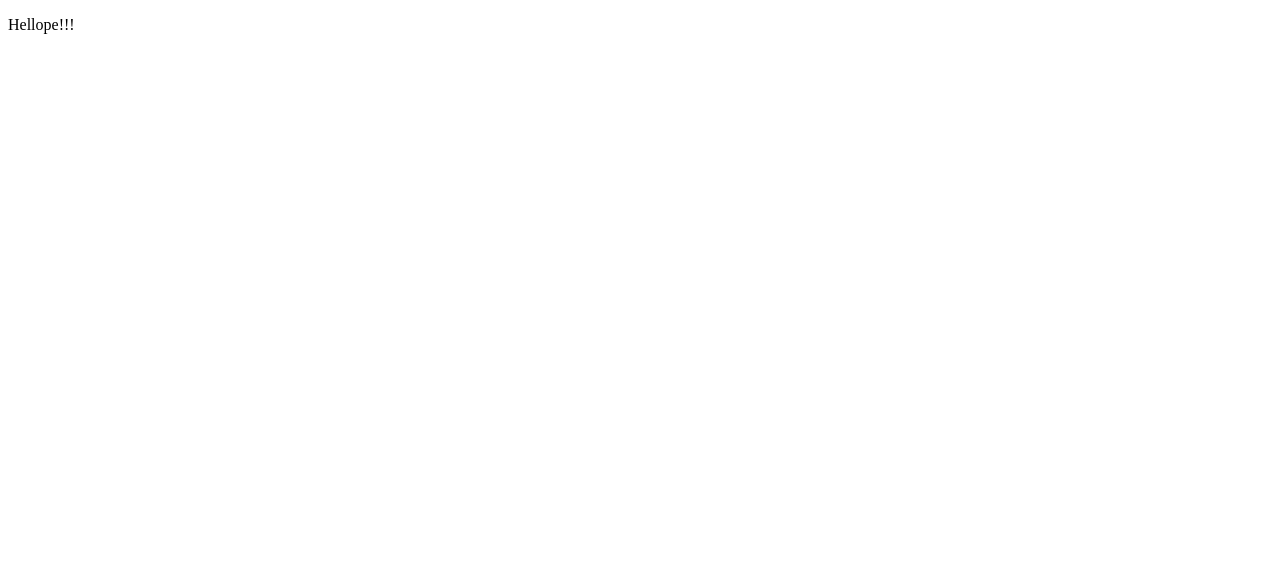
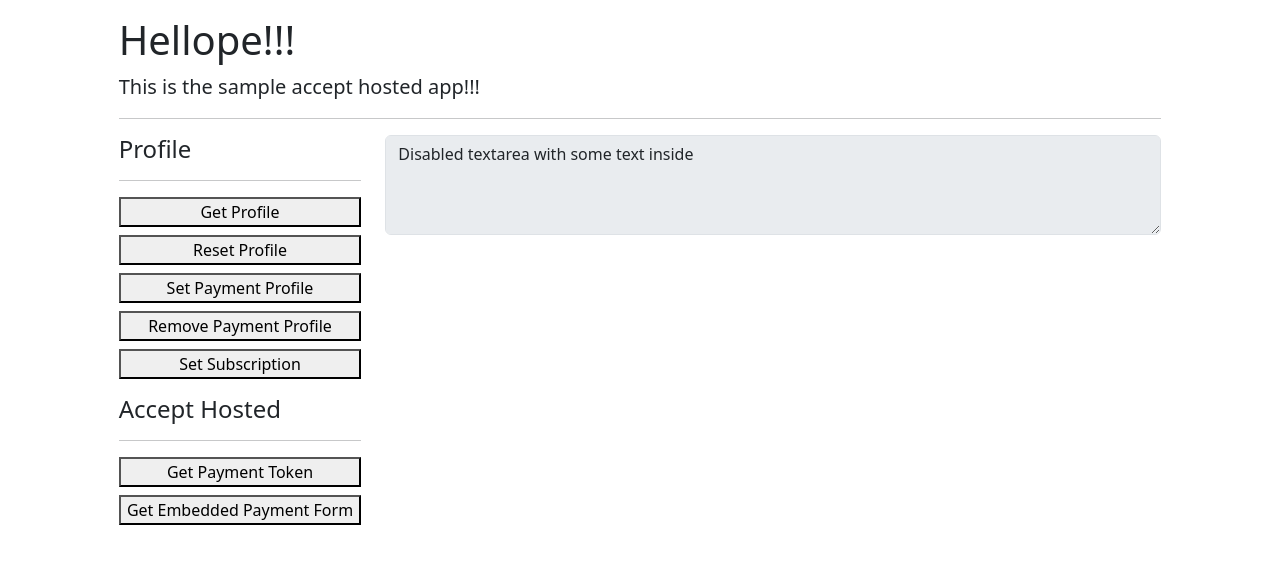
Before and after one commit to rlm8291/authorize_test, a Flask app: page / in a window 1280 px wide. Before the commit the part shown is almost empty. Shown: the top 564 px of the page. Run offline with Flask 3, Linux system fonts and the light colour scheme.

Commit message:
Update Structure of Application

```diff
--- a/app.py
+++ b/app.py
@@ -13,14 +13,14 @@ app = Flask(__name__)
 
 @app.route("/")
 def hello_payment():
-    return render_template("hellope.html")
+    return render_template("main.html")
 
 
 @app.route("/create")
 def create():
     customer = create_customer()
     profile["id"] = str(customer.customerProfileId)
-    return render_template("create.html", profileId=profile["id"])
+    return render_template("main.html", profileId=profile["id"])
 
 
 @app.route("/find")
--- /dev/null
+++ b/templates/actions.html
@@ -0,0 +1,15 @@
+<h4>Profile</h4>
+<hr>
+<div class='d-grid gap-2 mb-3'>
+    <button>Get Profile</button>
+    <button>Reset Profile</button>
+    <button>Set Payment Profile</button>
+    <button>Remove Payment Profile</button>
+    <button>Set Subscription</button>
+</div>
+<h4>Accept Hosted</h4>
+<hr>
+<div class='d-grid gap-2'>
+    <button>Get Payment Token</button>
+    <button>Get Embedded Payment Form</button>
+</div>
--- a/templates/base.html
+++ /dev/null
@@ -1,20 +0,0 @@
-<!DOCTYPE html>
-<html lang="en">
-<head>
-    <meta charset="UTF-8">
-    <meta name="viewport" content="width=device-width, initial-scale=1.0">
-    <link rel="icon" href="{{ url_for('static', filename='favicon.ico') }}" type="image/x-icon" />
-
-    <script
-		src="https://code.jquery.com/jquery-3.7.1.slim.min.js"
-		integrity="sha256-kmHvs0B+OpCW5GVHUNjv9rOmY0IvSIRcf7zGUDTDQM8="
-	    crossorigin="anonymous">
-    </script>
-
-    <title>Document</title>
-</head>
-<body>
-    {% block content %}
-    {% endblock %}
-</body>
-</html>
--- a/templates/delete.html
+++ /dev/null
@@ -1,6 +0,0 @@
-{% extends 'base.html' %}
-{% block content %}
-<div>
-	<p>Killed the witcher trapping him in a nest of wyverns!!!</p>
-</div>
-{% endblock %}
--- a/templates/hellope.html
+++ b/templates/hellope.html
@@ -1,4 +1,3 @@
-{% extends 'base.html' %}
-{% block content %}
-    <p>Hellope!!!</p>
-{% endblock %}
+<h1>Hellope!!!</h1>
+<p class='lead'>This is the sample accept hosted app!!!</p>
+<hr>
--- /dev/null
+++ b/templates/main.html
@@ -0,0 +1,42 @@
+<!DOCTYPE html>
+<html lang="en">
+    <head>
+	<meta charset="UTF-8">
+	<meta name="viewport" content="width=device-width, initial-scale=1.0">
+	<link rel="icon" href="{{ url_for('static', filename='favicon.ico') }}" type="image/x-icon" />
+
+	<link href="https://cdn.jsdelivr.net/npm/bootstrap@5.3.3/dist/css/bootstrap.min.css" rel="stylesheet" integrity="sha384-QWTKZyjpPEjISv5WaRU9OFeRpok6YctnYmDr5pNlyT2bRjXh0JMhjY6hW+ALEwIH" crossorigin="anonymous">
+	<script
+	src="https://cdn.jsdelivr.net/npm/bootstrap@5.3.3/dist/js/bootstrap.bundle.min.js"
+	integrity="sha384-YvpcrYf0tY3lHB60NNkmXc5s9fDVZLESaAA55NDzOxhy9GkcIdslK1eN7N6jIeHz"
+	crossorigin="anonymous">
+	</script>
+
+	<script
+	src="https://code.jquery.com/jquery-3.7.1.slim.min.js"
+	integrity="sha256-kmHvs0B+OpCW5GVHUNjv9rOmY0IvSIRcf7zGUDTDQM8="
+	crossorigin="anonymous">
+	</script>
+
+	<title>Accept Hosted - Samples</title>
+    </head>
+    <body>
+	<main class="container-fluid py-3">
+	    <section class="row">
+		<div class="col"></div>
+		<div class="col-lg-10">
+		    {% include 'hellope.html' %}
+		    <div class='row'>
+			<div class='col-3'>
+			    {% include 'actions.html' %}
+			</div>
+			<div class='col'>
+			    {% include 'response.html' %}
+			</div>
+		    </div>
+		</div>
+		<div class="col"></div>
+	    </section>
+	</main>
+    </body>
+</html>
--- /dev/null
+++ b/templates/response.html
@@ -0,0 +1 @@
+  <textarea class="form-control" placeholder="Leave a comment here" id="floatingTextarea2Disabled" style="height: 100px" disabled>Disabled textarea with some text inside</textarea>
```
Also changed, not shown: templates/create.html (deleted, +0 -7 lines), templates/find.html (deleted, +0 -15 lines).
